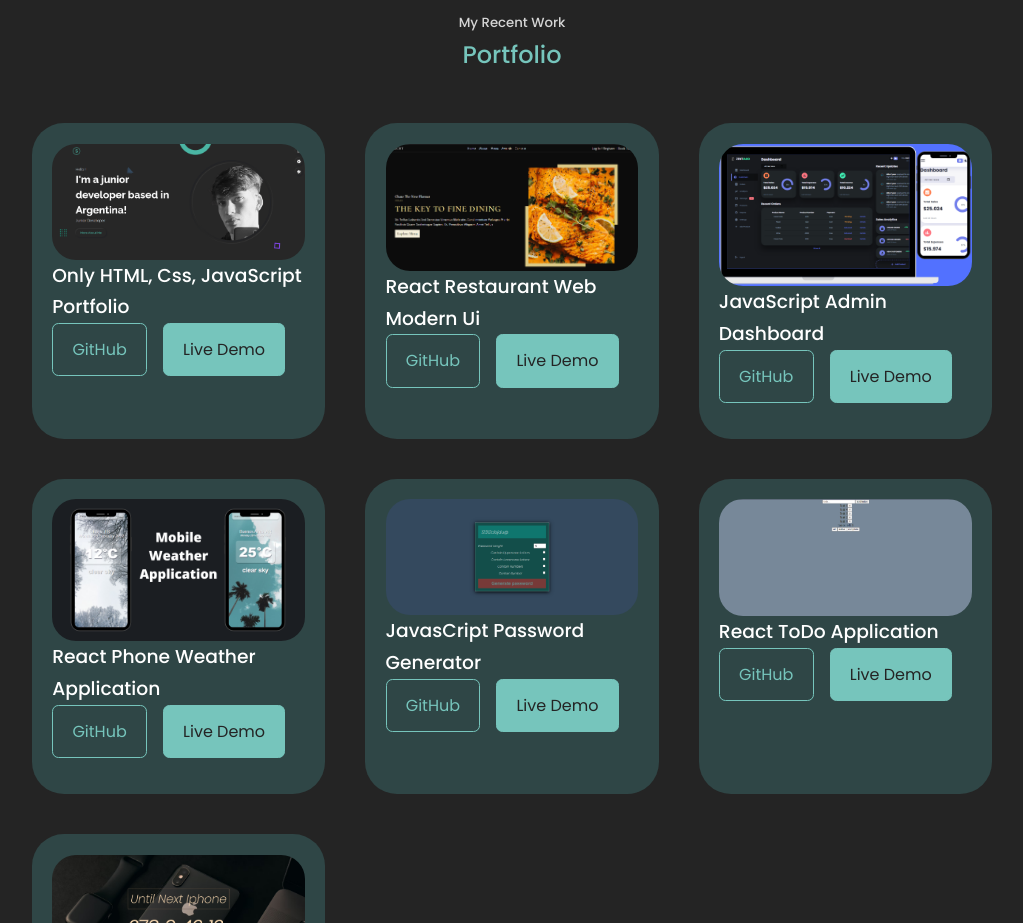
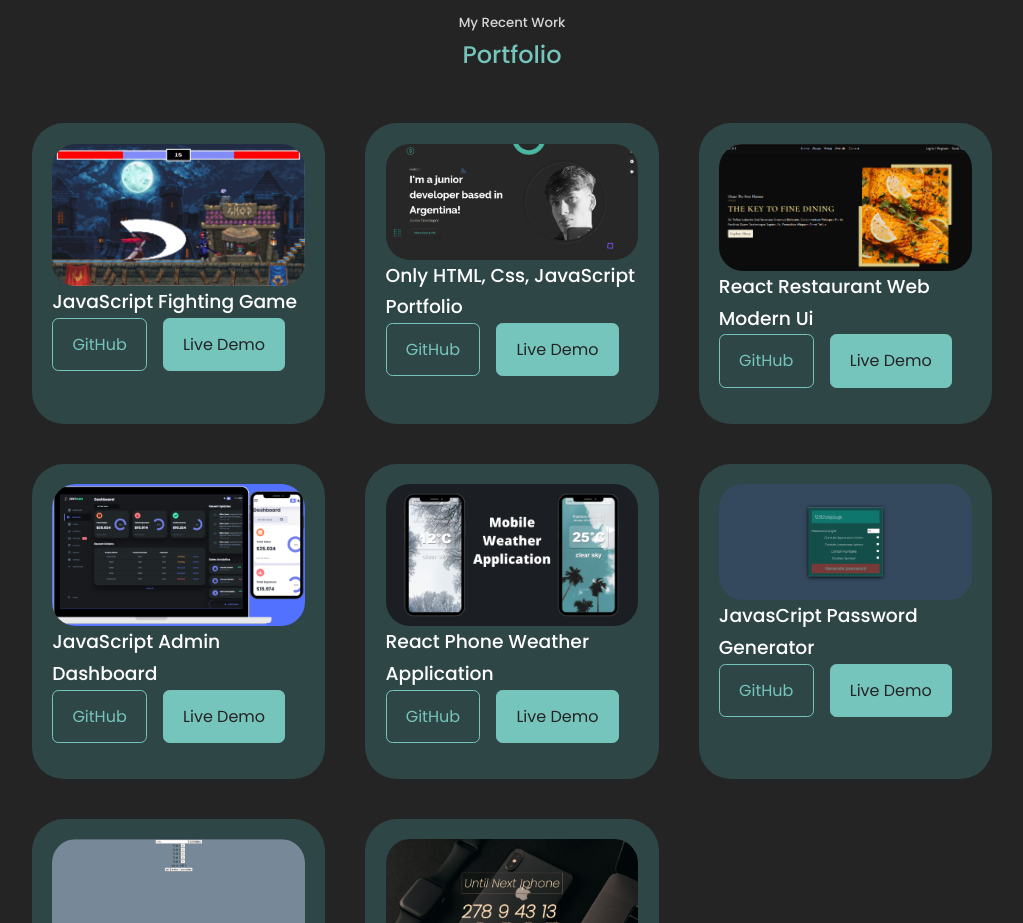
Before and after one commit to Sankku/React-Portfolio, a React (Create React App) app: page / in a window 1280 px wide. Shown: the part 2620-3543 px from the top of the page, without its empty margins (128-1151 px from the left). Built offline with nearby package versions, Linux system fonts and the light colour scheme; a web font is replaced by a local one.

Commit message:
New Portfolio Item

```diff
--- a/src/Components/portfolio/Portfolio.jsx
+++ b/src/Components/portfolio/Portfolio.jsx
@@ -7,52 +7,60 @@ import IMG4 from "../../Assets/portfolio4.png";
 import IMG5 from "../../Assets/portfolio5.png";
 import IMG6 from "../../Assets/portfolio6.png";
 import IMG7 from "../../Assets/portfolio7.png";
+import IMG8 from "../../Assets/portfolio8.png";
 
 const data = [
   {
     id: 1,
+    image: IMG8,
+    title: "JavaScript Fighting Game",
+    github: "https://github.com/Sankku/Fighting-Game",
+    demo: "https://gleeful-syrniki-14341c.netlify.app",
+  },
+  {
+    id: 2,
     image: IMG1,
     title: "Only HTML, Css, JavaScript Portfolio",
     github: "https://github.com/Sankku/Portfolio",
     demo: "https://sankku.github.io/Portfolio/",
   },
   {
-    id: 2,
+    id: 3,
     image: IMG7,
     title: "React Restaurant Web Modern Ui",
     github: "https://github.com/Sankku/restaurant-web",
     demo: "https://restaurant-template-taupe.vercel.app/",
   },
   {
-    id: 3,
+    id: 4,
     image: IMG2,
     title: "JavaScript Admin Dashboard",
     github: "https://github.com/Sankku/Admin-Dashboard",
     demo: "https://sankku.github.io/Admin-Dashboard/",
   },
   {
-    id: 4,
+    id: 5,
     image: IMG3,
     title: "React Phone Weather Application",
     github: "https://github.com/Sankku/Weather-React",
     demo: "https://angry-bose-1663c7.netlify.app/",
   },
   {
-    id: 5,
+    id: 6,
     image: IMG5,
     title: "JavasCript Password Generator",
     github: "https://github.com/Sankku/Practical-React",
     demo: "https://peaceful-mahavira-01f523.netlify.app/",
   },
   {
-    id: 6,
+    id: 7,
     image: IMG4,
     title: "React ToDo Application",
     github: "https://github.com/Sankku/Practical-React",
     demo: "https://peaceful-mahavira-01f523.netlify.app/",
   },
   {
-    id: 7,
+    id: 8,
     image: IMG6,
     title: "JavaScript Counter",
     github: "https://github.com/Sankku/Practical-React",
```
Also changed, not shown: src/Assets/Portfolio8.png (added).
